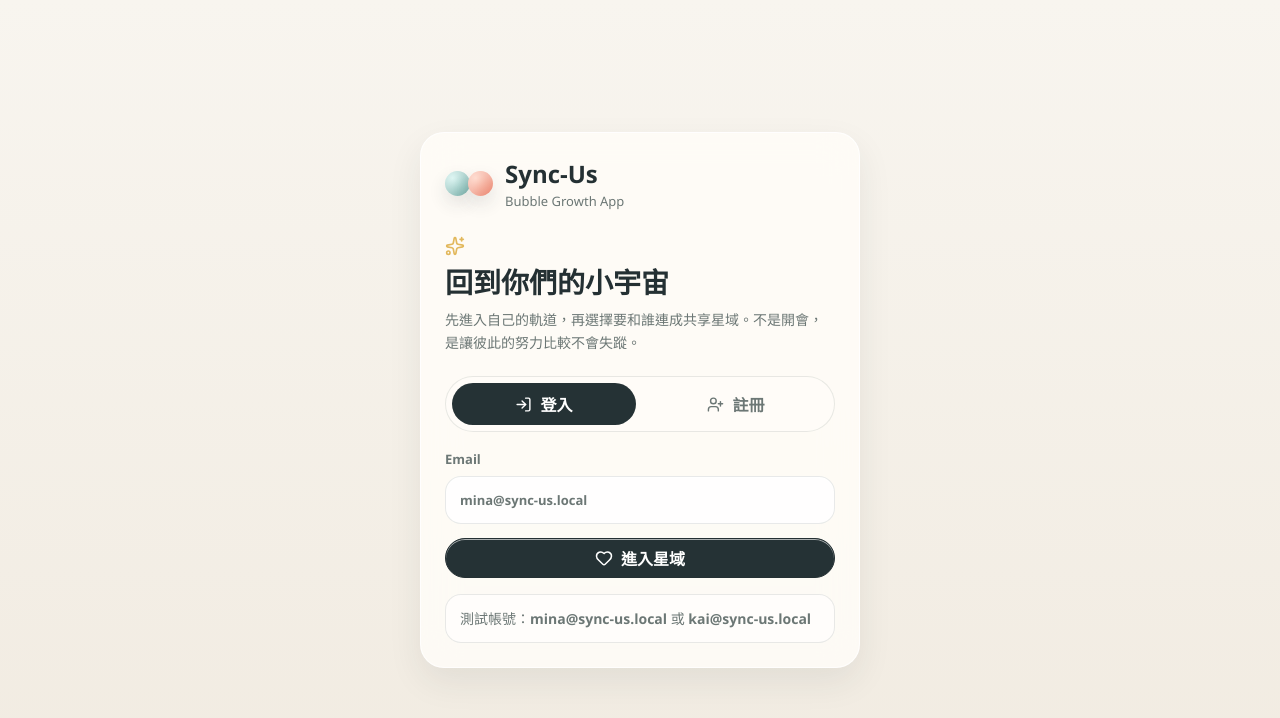
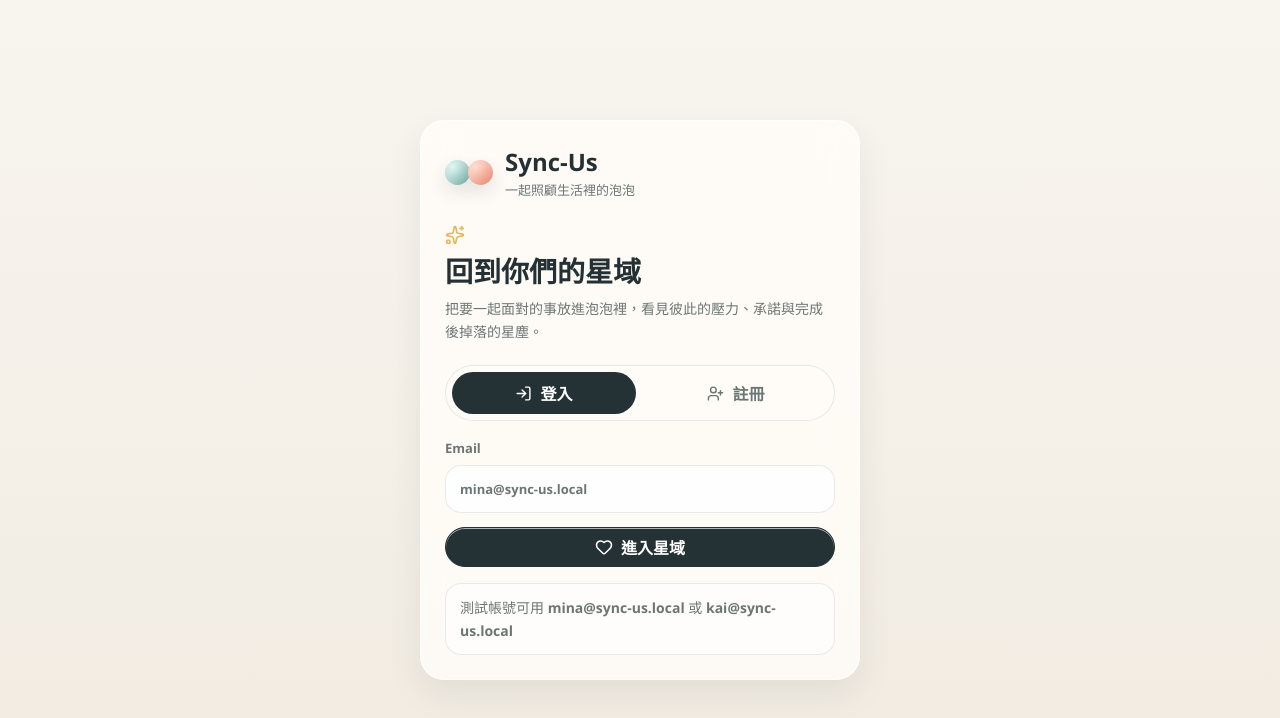
Before and after one commit to Abralive/sync-us, a React (Vite) app in the folder frontend/: page / in a window 1280 px wide. Shown: the top 718 px of the page. Built offline with nearby package versions, Linux system fonts and the light colour scheme; no server answers.

Commit message:
Add review-only auth bypass

```diff
--- a/frontend/src/App.jsx
+++ b/frontend/src/App.jsx
@@ -9,6 +9,8 @@ import ShopPage from "./components/ShopPage.jsx";
 import TaskBoard from "./components/TaskBoard.jsx";
 import TaskForm from "./components/TaskForm.jsx";
 
+const REVIEW_MODE = new URLSearchParams(window.location.search).get("review") === "1";
+
 export default function App() {
   const [users, setUsers] = useState([]);
   const [tasks, setTasks] = useState([]);
@@ -16,7 +18,7 @@ export default function App() {
   const [stats, setStats] = useState(null);
   const [couple, setCouple] = useState(null);
   const [activeUser, setActiveUser] = useState(1);
-  const [isAuthenticated, setIsAuthenticated] = useState(false);
+  const [isAuthenticated, setIsAuthenticated] = useState(REVIEW_MODE);
   const [activeTab, setActiveTab] = useState("home");
   const [error, setError] = useState("");
   const [refreshTick, setRefreshTick] = useState(0);
@@ -70,7 +72,9 @@ export default function App() {
     setUsers(userData);
   }
 
-  useEffect(() => { load(); }, [activeUser, refreshTick]);
+  useEffect(() => {
+    load();
+  }, [activeUser, refreshTick]);
 
   const activeName = useMemo(
     () => users.find((user) => user.id === Number(activeUser))?.username || "Sync",
@@ -91,6 +95,10 @@ export default function App() {
     window.scrollTo({ top: 0, behavior: "smooth" });
   }
 
+  function logout() {
+    setIsAuthenticated(false);
+  }
+
   if (!isAuthenticated) {
     return (
       <AuthScreen
@@ -106,7 +114,7 @@ export default function App() {
 
   return (
     <main className="app-shell game-shell">
-      <Header users={users} activeUser={activeUser} onActiveUserChange={setActiveUser} onLogout={() => setIsAuthenticated(false)} />
+      <Header users={users} activeUser={activeUser} onActiveUserChange={setActiveUser} onLogout={logout} />
 
       {activeTab === "home" && (
         <BubbleGarden
@@ -160,7 +168,7 @@ export default function App() {
           <span className="garden-kicker">我的</span>
           <h2>我的小星球</h2>
           <p>{activeName} 目前照顧了 {stats?.total || 0} 顆泡泡，完成 {stats?.completed || 0} 顆，累積 {stardust} 星塵。</p>
-          <button className="btn" onClick={() => setIsAuthenticated(false)}>登出</button>
+          <button className="btn" onClick={logout}>登出</button>
         </section>
       )}
 
--- a/frontend/src/components/AuthScreen.jsx
+++ b/frontend/src/components/AuthScreen.jsx
@@ -16,10 +16,10 @@ export default function AuthScreen({ users, onAuthenticated, onUsersChanged }) {
     try {
       if (mode === "login") {
         const user = users.find((item) => item.email.toLowerCase() === email.trim().toLowerCase());
-        if (!user) throw new Error("找不到這個 Email，先註冊一個小星球。");
+        if (!user) throw new Error("找不到這個 Email，請先註冊或換一個帳號。");
         onAuthenticated(user.id);
       } else {
-        if (!username.trim()) throw new Error("請幫這顆小星球取個名字。");
+        if (!username.trim()) throw new Error("請先替你的小星球取一個名字。");
         const created = await request("/users", {
           method: "POST",
           body: JSON.stringify({ username: username.trim(), email: email.trim() }),
@@ -41,14 +41,14 @@ export default function AuthScreen({ users, onAuthenticated, onUsersChanged }) {
           <div className="brand-mark"></div>
           <div>
             <h1 className="brand-title">Sync-Us</h1>
-            <p className="brand-subtitle">Bubble Growth App</p>
+            <p className="brand-subtitle">一起照顧生活裡的泡泡</p>
           </div>
         </div>
 
         <div className="auth-hero">
           <Sparkles size={20} />
-          <h2>{mode === "login" ? "回到你們的小宇宙" : "建立你的第一顆星球"}</h2>
-          <p>先進入自己的軌道，再選擇要和誰連成共享星域。不是開會，是讓彼此的努力比較不會失蹤。</p>
+          <h2>{mode === "login" ? "回到你們的星域" : "建立你的小星球"}</h2>
+          <p>把要一起面對的事放進泡泡裡，看見彼此的壓力、承諾與完成後掉落的星塵。</p>
         </div>
 
         <div className="auth-tabs">
@@ -65,7 +65,7 @@ export default function AuthScreen({ users, onAuthenticated, onUsersChanged }) {
         <form className="auth-form" onSubmit={submit}>
           {mode === "register" && (
             <label>
-              你的名字
+              名字
               <input value={username} onChange={(event) => setUsername(event.target.value)} placeholder="Mina" />
             </label>
           )}
@@ -81,7 +81,7 @@ export default function AuthScreen({ users, onAuthenticated, onUsersChanged }) {
         </form>
 
         <div className="auth-hint">
-          測試帳號：<strong>mina@sync-us.local</strong> 或 <strong>kai@sync-us.local</strong>
+          測試帳號可用 <strong>mina@sync-us.local</strong> 或 <strong>kai@sync-us.local</strong>
         </div>
       </section>
     </main>
```
